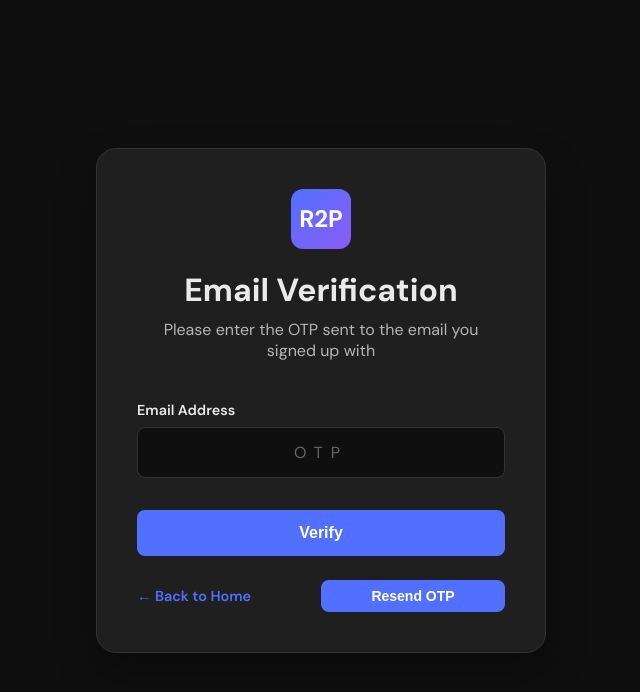
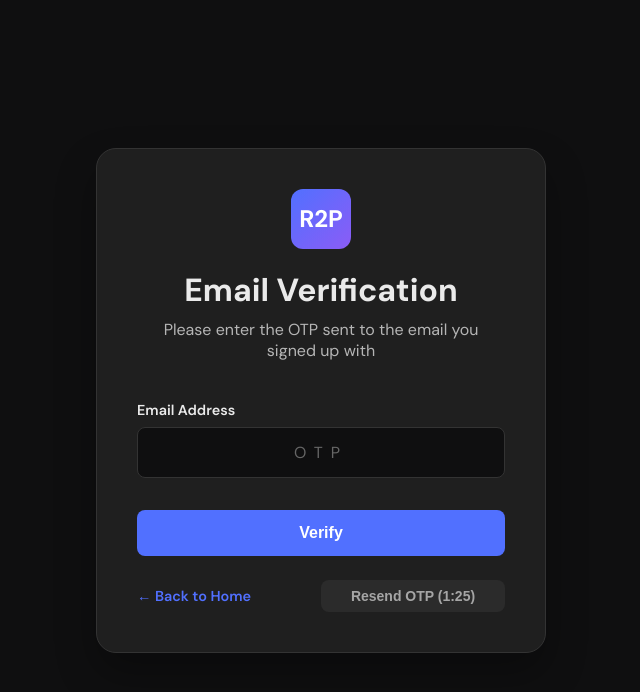
Before and after one commit to kuljitAujla/Remember-2-Pack, a React (Vite) app in the folder frontend/: page /verify-email in a window 1280 px wide. Shown: the top 692 px of the page, without its empty margins (319-959 px from the left). Built offline with nearby package versions, Linux system fonts and the light colour scheme; no server answers.

Commit message:
add resend otp cooldown

```diff
--- a/frontend/src/pages/ForgotPassword.jsx
+++ b/frontend/src/pages/ForgotPassword.jsx
@@ -1,4 +1,4 @@
-import React, { useState } from 'react';
+import React, { useState, useEffect } from 'react';
 import { Link } from 'react-router-dom';
 import '../styles/auth.css';
 
@@ -14,6 +14,23 @@ export default function ForgotPassword() {
   const [message, setMessage] = useState('');
   const [showNewPassword, setShowNewPassword] = useState(false);
   const [showConfirmPassword, setShowConfirmPassword] = useState(false);
+  const [resendCooldown, setResendCooldown] = useState(0); // 1.5 minutes in seconds
+
+  // Countdown timer for resend cooldown
+  useEffect(() => {
+    if (resendCooldown > 0) {
+      const timer = setInterval(() => {
+        setResendCooldown((prev) => prev - 1);
+      }, 1000);
+      return () => clearInterval(timer);
+    }
+  }, [resendCooldown]);
+
+  const formatTime = (seconds) => {
+    const mins = Math.floor(seconds / 60);
+    const secs = seconds % 60;
+    return `${mins}:${secs.toString().padStart(2, '0')}`;
+  };
 
   const handleChange = (e) => {
     setFormData({
@@ -24,6 +41,11 @@ export default function ForgotPassword() {
 
   const handleSendOTP = async (e) => {
     e.preventDefault();
+
+    // Prevent resend if cooldown is active (only when resending from step 2)
+    if (step === 2 && resendCooldown > 0) {
+      return;
+    }
 
     // Inline validation
     if (!formData.email.trim()) {
@@ -54,6 +76,7 @@ export default function ForgotPassword() {
       if (data.success) {
         setMessage('OTP sent to your email! Check your inbox and spam folder.');
         setStep(2);
+        setResendCooldown(90); // Start 1.5 minute cooldown
       } else {
         setMessage(data.message || 'Failed to send OTP. Please try again.');
       }
@@ -253,17 +276,19 @@ export default function ForgotPassword() {
               Didn't receive the OTP? <button
                 type="button"
                 onClick={() => handleSendOTP({ preventDefault: () => {} })}
+                disabled={resendCooldown > 0}
                 style={{
                   background: 'none',
                   border: 'none',
-                  color: '#5170ff',
+                  color: resendCooldown > 0 ? '#999' : '#5170ff',
                   textDecoration: 'none',
                   fontWeight: '600',
-                  cursor: 'pointer',
-                  fontSize: 'inherit'
+                  cursor: resendCooldown > 0 ? 'not-allowed' : 'pointer',
+                  fontSize: 'inherit',
+                  opacity: resendCooldown > 0 ? 0.6 : 1
                 }}
               >
-                Resend OTP
+                {resendCooldown > 0 ? `Resend OTP (${formatTime(resendCooldown)})` : 'Resend OTP'}
               </button>
             </>
           )}
--- a/frontend/src/pages/VerifyEmail.jsx
+++ b/frontend/src/pages/VerifyEmail.jsx
@@ -10,7 +10,18 @@ export default function VerifyEmail() {
 
   const [loading, setLoading] = useState(false);
   const [message, setMessage] = useState('');
+  const [resendCooldown, setResendCooldown] = useState(90); // 1.5 minutes in seconds
   const navigate = useNavigate();
+
+  // Countdown timer for resend cooldown
+  useEffect(() => {
+    if (resendCooldown > 0) {
+      const timer = setInterval(() => {
+        setResendCooldown((prev) => prev - 1);
+      }, 1000);
+      return () => clearInterval(timer);
+    }
+  }, [resendCooldown]);
 
   useEffect(() => {
     const sendOtp = async () => {
@@ -19,6 +30,7 @@ export default function VerifyEmail() {
           method: 'POST',
           credentials: 'include'
         });
+        setResendCooldown(90); // Start cooldown after initial OTP sent
       } catch (error) {
         console.log('error sending verification OTP: ', error)
       }
@@ -79,6 +91,8 @@ export default function VerifyEmail() {
 
   const handleResendOTP = async (e) => {
     e.preventDefault();
+    if (resendCooldown > 0) return; // Prevent resend if cooldown is active
+
     try {
       const response = await fetch(`${import.meta.env.VITE_API_URL}/api/auth/send-verify-otp`, {
         method: 'POST',
@@ -87,6 +101,7 @@ export default function VerifyEmail() {
       const data = await response.json();
       if (data.success) {
         setMessage('OTP sent to email successfully');
+        setResendCooldown(90); // Start 1.5 minute cooldown
       } else {
         setMessage(data.message || 'Failed to send OTP. Please try again.');
       }
@@ -95,6 +110,12 @@ export default function VerifyEmail() {
       setMessage('Network error. Please check your connection and try again.');
     }
   }
+
+  const formatTime = (seconds) => {
+    const mins = Math.floor(seconds / 60);
+    const secs = seconds % 60;
+    return `${mins}:${secs.toString().padStart(2, '0')}`;
+  };
 
   return (
     <div className="auth-page">
@@ -142,9 +163,18 @@ export default function VerifyEmail() {
               <button
                 onClick={handleResendOTP}
                 className="auth-button secondary"
-                style={{ padding: '8px 16px', fontSize: '14px', minWidth: 'auto', maxWidth: '50%', marginTop: '0px' }}
+                disabled={resendCooldown > 0}
+                style={{
+                  padding: '8px 16px',
+                  fontSize: '14px',
+                  minWidth: 'auto',
+                  maxWidth: '50%',
+                  marginTop: '0px',
+                  opacity: resendCooldown > 0 ? 0.6 : 1,
+                  cursor: resendCooldown > 0 ? 'not-allowed' : 'pointer'
+                }}
               >
-                Resend OTP
+                {resendCooldown > 0 ? `Resend OTP (${formatTime(resendCooldown)})` : 'Resend OTP'}
               </button>
             </div>
           </div>
```
